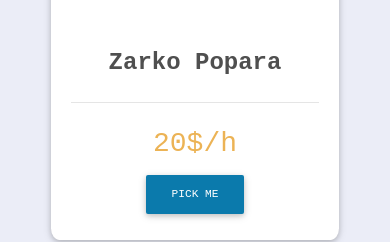
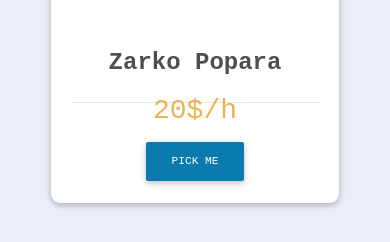
Before and after one commit to maximiliangarmatsch/rentdevelopers, a React (Create React App) app: page / in a window 390 px wide. Shown: the part 340-582 px from the top of the page. Built offline with nearby package versions, Linux system fonts and the light colour scheme; grey boxes are pictures that could not be loaded.

Commit message:
Fixed responsivness of member cards

```diff
--- a/src/components/client/Members.css
+++ b/src/components/client/Members.css
@@ -80,7 +80,21 @@
   font-weight: bold;
   float: right
 }
+.cardContainer {
+  display: flex;
+  flex-wrap: wrap;
+  position: relative;
+}
+.empty{
+  height: 4rem;
+}
+.price-pick{
+  bottom: 1rem ;
+  width: 100%;
+  left: 0;
+  position: absolute;
 
+}
 @media only screen and (max-width: 768px) {
 
   .memberImage {
--- a/src/components/client/Members.js
+++ b/src/components/client/Members.js
@@ -99,14 +99,17 @@ class Members extends Component {
 						</div>
 
 						<MDBCardBody className="memberCardBody">
-							<h4 className="dark-grey-text font-weight-bold mb-4">{member.name}</h4>
+							<h4 className="member-name dark-grey-text font-weight-bold mb-4">{member.name}</h4>
 							<hr />
+							<div className="empty"/>
+							<div className="price-pick">
 							<h3 className="price mt-4 price-color" >
 								{member.price}$/h
 							</h3>
 							<MDBBtn disabled={member.picked} onClick={() => this.pickMe(i)} className="button-color" size="md">
 								Pick me
 							</MDBBtn>
+							</div>
 					</MDBCardBody>
 				</MDBCard>
 			);
@@ -139,7 +142,7 @@ class Members extends Component {
 					Pick a member
 				</h2>
 				<MDBRow>
-					<MDBCol md={pickedTeam.length < 1 ? "12" : "9"}>
+					<MDBCol className="cardContainer" md={pickedTeam.length < 1 ? "12" : "9"}>
 						{members}
 					</MDBCol>
 					{pickedTeam.length > 0 && sidebar}
```
